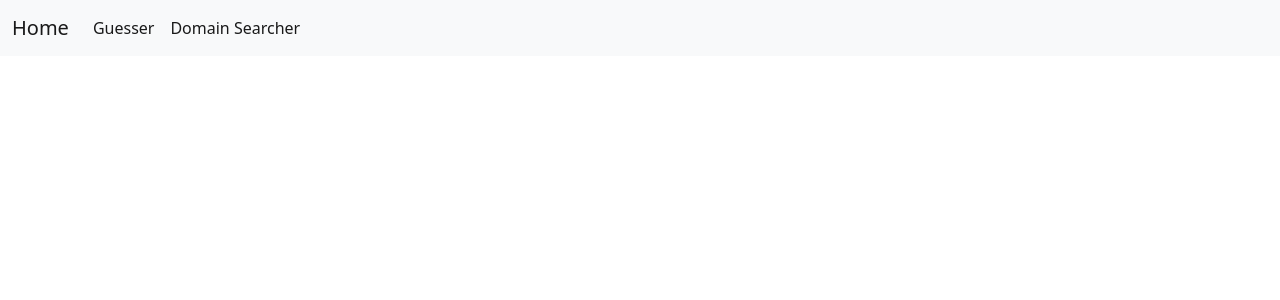
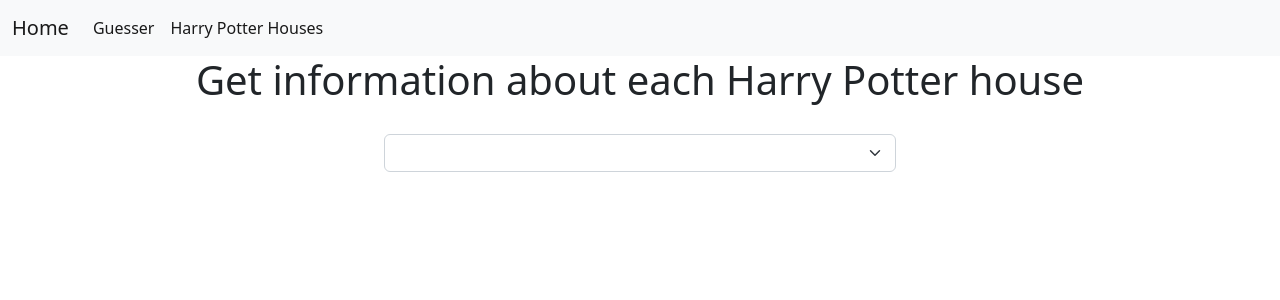
Before and after one commit to Lilly05/GetAgeByNameAPI, an Angular app: page /harry-potter in a window 1280 px wide. Before the commit this address led to /. Shown: the top 300 px of the page. Built offline with nearby package versions, Linux system fonts and the light colour scheme.

Commit message:
added harry potter houses

```diff
--- a/src/app/app-routing.module.ts
+++ b/src/app/app-routing.module.ts
@@ -1,12 +1,12 @@
 import { NgModule } from '@angular/core';
 import { RouterModule, Routes } from '@angular/router';
 import {GuesserComponent} from "./guesser/guesser.component";
-import {DomainSearchComponent} from "./domain-search/domain-search.component";
+import {HarryPotterInformationComponent} from "./harry-potter-information/harry-potter-information.component";
 
 const routes: Routes = [
   { path: '', redirectTo: '/guesser', pathMatch: 'full' },
   { path: 'guesser', component: GuesserComponent},
-  { path: 'domain-searcher', component: DomainSearchComponent},
+  { path: 'harry-potter', component: HarryPotterInformationComponent},
 ];
 
 @NgModule({
--- a/src/app/app.component.ts
+++ b/src/app/app.component.ts
@@ -10,10 +10,4 @@
   title = 'guessAgeByName';
   constructor(private http: HttpClient) {
   }
-
-  getColorPalette(){
-    this.http.get('https://www.colourlovers.com/api/palettes/random').subscribe((response: any)=>{
-      console.log(response);
-    });
-  }
 }
--- a/src/app/app.module.ts
+++ b/src/app/app.module.ts
@@ -8,16 +8,15 @@
 import {GuesserComponent} from "./guesser/guesser.component";
 import {FormsModule} from "@angular/forms";
 import { NavigationComponent } from './navigation/navigation.component';
-import { DomainSearchComponent } from './domain-search/domain-search.component';
+import { HarryPotterInformationComponent } from './harry-potter-information/harry-potter-information.component';
 
 
 @NgModule({
   declarations: [
     AppComponent,
     GuesserComponent,
-    GuesserComponent,
     NavigationComponent,
-    DomainSearchComponent,
+    HarryPotterInformationComponent,
   ],
   imports: [
     BrowserModule,
--- a/src/app/domain-search/domain-search.component.html
+++ /dev/null
@@ -1,2 +0,0 @@
-<p>hello</p>
-<button (click)="getDomains()">clickkk</button>
--- a/src/app/domain-search/domain-search.component.ts
+++ /dev/null
@@ -1,25 +0,0 @@
-import { Component } from '@angular/core';
-import {HttpClient} from "@angular/common/http";
-import { HttpHeaders } from '@angular/common/http';
-
-@Component({
-  selector: 'app-domain-search',
-  templateUrl: './domain-search.component.html',
-  styleUrls: ['./domain-search.component.css']
-})
-export class DomainSearchComponent {
-
-  constructor(private http: HttpClient) {
-  }
-
-  headers = new HttpHeaders()
-      .set('Access-Control-Allow-Origin', '*');
-
-
-  getDomains(){
-    this.http.get('https://api.domainsdb.info/v1/domains/search?domain=guineapig',{ 'headers': this.headers }).subscribe((domains: any) => {
-      console.log(domains[0]);
-    });
-  }
-
-}
--- a/src/app/guesser/guesser.component.html
+++ b/src/app/guesser/guesser.component.html
@@ -1,6 +1,5 @@
 <div class="text-center">
   <h1>Enter your name and get your age and nationality</h1>
-  <button (click)="getDomains()">hgjkv</button>
     <form>
         <div class="row">
           <div class="col">
--- a/src/app/guesser/guesser.component.ts
+++ b/src/app/guesser/guesser.component.ts
@@ -46,12 +46,4 @@
       }
     });
   }
-  headers = new HttpHeaders()
-      .set('Access-Control-Allow-Origin', '*');
-
-  getDomains(){
-    this.http.get('https://api.domainsdb.info/v1/domains/search?domain=guineapig',{ 'headers': this.headers }).subscribe((domains: any) => {
-      console.log(domains[0]);
-    });
-  }
 }
--- /dev/null
+++ b/src/app/harry-potter-information/harry-potter-information.component.css
@@ -0,0 +1,20 @@
+select{
+    width: 40%;
+    margin-left: 30%;
+    margin-top: 30px;
+}
+
+li{
+    width: 20px;
+}
+
+.information{
+    margin-top: 20px;
+    padding-left: 40%;
+}
+
+@media only screen and (max-width: 660px){
+    .information{
+        padding-left: 25%;
+    }
+}
--- /dev/null
+++ b/src/app/harry-potter-information/harry-potter-information.component.html
@@ -0,0 +1,17 @@
+<h1 class="text-center">Get information about each Harry Potter house</h1>
+<select  [(ngModel)]="id" (ngModelChange)="getHouseInformation(id)" class="form-select">
+    <option value="0367baf3-1cb6-4baf-bede-48e17e1cd005">Gryffindor</option>
+    <option value="805fd37a-65ae-4fe5-b336-d767b8b7c73a">Ravenclaw</option>
+    <option value="85af6295-fd01-4170-a10b-963dd51dce14">Hufflepuff</option>
+    <option value="a9704c47-f92e-40a4-8771-ed1899c9b9c1">Slytherin</option>
+</select>
+<div class="information" *ngIf="showInformation">
+    <p><b>Name of the house:</b> {{houseName}}</p>
+    <p><b>Colors:</b> {{houseColors}}</p>
+    <p><b>Animal:</b> {{houseAnimal}}</p>
+    <p><b>Ghost:</b> {{houseGhost}}</p>
+    <p><b>Common traits:</b></p>
+    <ul>
+        <li *ngFor="let trait of houseTraits">{{trait}}</li>
+    </ul>
+</div>
--- /dev/null
+++ b/src/app/harry-potter-information/harry-potter-information.component.ts
@@ -0,0 +1,34 @@
+import { Component } from '@angular/core';
+import {HttpClient} from "@angular/common/http";
+
+@Component({
+  selector: 'app-harry-potter-information',
+  templateUrl: './harry-potter-information.component.html',
+  styleUrls: ['./harry-potter-information.component.css']
+})
+export class HarryPotterInformationComponent {
+  constructor(private http: HttpClient) {
+  }
+
+  id: string = '';
+  houseName: string = '';
+  houseColors: string = '';
+  houseAnimal: string = '';
+  houseGhost: string = '';
+  houseTraits: string[] = [];
+  showInformation: boolean = false;
+
+  getHouseInformation(id: any){
+    this.houseTraits = [];
+      this.http.get('https://wizard-world-api.herokuapp.com/Houses/' + id).subscribe((response: any) => {
+        this.houseName = response.name;
+        this.houseColors = response.houseColours;
+        this.houseAnimal = response.animal;
+        this.houseGhost = response.ghost;
+        for (let element = 0; element < 6; element++){
+          this.houseTraits.push(response.traits[element].name);
+        }
+        this.showInformation = true;
+      });
+  }
+}
--- a/src/app/navigation/navigation.component.html
+++ b/src/app/navigation/navigation.component.html
@@ -7,7 +7,7 @@
                     <a class="nav-link active" href="/guesser">Guesser</a>
                 </li>
                 <li class="nav-item">
-                    <a class="nav-link active" href="/domain-searcher">Domain Searcher</a>
+                    <a class="nav-link active" href="/harry-potter">Harry Potter Houses</a>
                 </li>
             </ul>
         </div>
```
Also changed, not shown: src/app/domain-search/domain-search.component.css (deleted).
